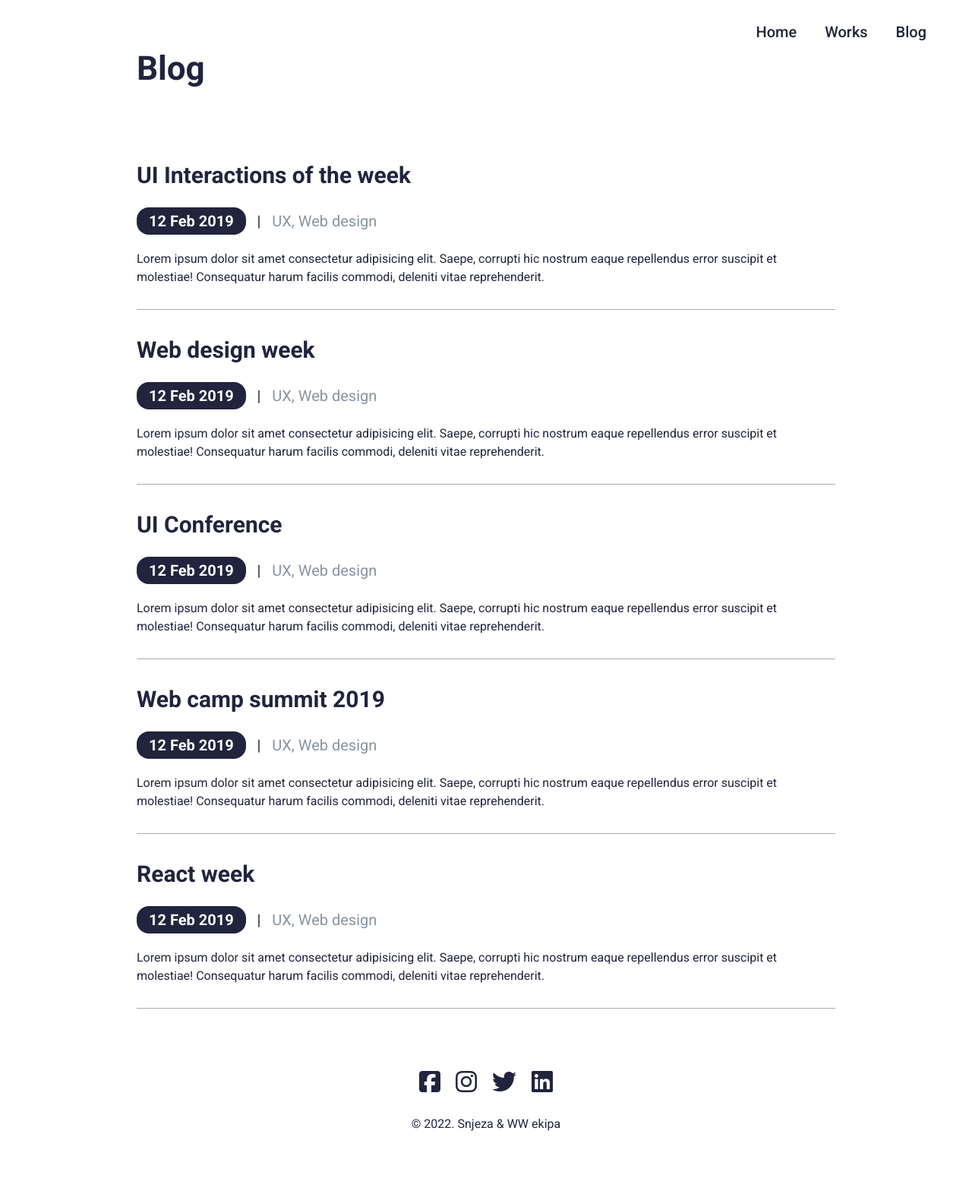
After one commit to SneSta3/portofolio-php, a PHP site: page /blog.php in a window 1280 px wide. The commit adds this page. Shown: the whole page at 76% size. Run offline with PHP 8.4, Linux system fonts and the light colour scheme; some libraries are stand-ins or nearby versions.

Commit message:
zavrseno

```diff
--- /dev/null
+++ b/blog.php
@@ -0,0 +1,47 @@
+<?php include('partials/header.php'); ?>
+
+<section class="container blog">
+    <h1>Blog</h1>
+    <article class="post">
+         <a href=""><h2>UI Interactions of the week</h2></a>
+         <div class="meta">
+            <span>12 Feb 2019</span> &nbsp;&nbsp;|&nbsp;&nbsp;
+            <span>UX, Web design</span>
+         </div>
+         <p>Lorem ipsum dolor sit amet consectetur adipisicing elit. Saepe, corrupti hic nostrum eaque repellendus error suscipit et molestiae! Consequatur harum facilis commodi, deleniti vitae reprehenderit.</p>
+    </article>
+    <article class="post">
+         <a href=""><h2>Web design week</h2></a>
+         <div class="meta">
+            <span>12 Feb 2019</span> &nbsp;&nbsp;|&nbsp;&nbsp;
+            <span>UX, Web design</span>
+         </div>
+         <p>Lorem ipsum dolor sit amet consectetur adipisicing elit. Saepe, corrupti hic nostrum eaque repellendus error suscipit et molestiae! Consequatur harum facilis commodi, deleniti vitae reprehenderit.</p>
+    </article>
+    <article class="post">
+         <a href=""><h2>UI Conference</h2></a>
+         <div class="meta">
+            <span>12 Feb 2019</span> &nbsp;&nbsp;|&nbsp;&nbsp;
+            <span>UX, Web design</span>
+         </div>
+         <p>Lorem ipsum dolor sit amet consectetur adipisicing elit. Saepe, corrupti hic nostrum eaque repellendus error suscipit et molestiae! Consequatur harum facilis commodi, deleniti vitae reprehenderit.</p>
+    </article>
+    <article class="post">
+         <a href=""><h2>Web camp summit 2019</h2></a>
+         <div class="meta">
+            <span>12 Feb 2019</span> &nbsp;&nbsp;|&nbsp;&nbsp;
+            <span>UX, Web design</span>
+         </div>
+         <p>Lorem ipsum dolor sit amet consectetur adipisicing elit. Saepe, corrupti hic nostrum eaque repellendus error suscipit et molestiae! Consequatur harum facilis commodi, deleniti vitae reprehenderit.</p>
+    </article>
+    <article class="post">
+         <a href=""><h2>React week</h2></a>
+         <div class="meta">
+            <span>12 Feb 2019</span> &nbsp;&nbsp;|&nbsp;&nbsp;
+            <span>UX, Web design</span>
+         </div>
+         <p>Lorem ipsum dolor sit amet consectetur adipisicing elit. Saepe, corrupti hic nostrum eaque repellendus error suscipit et molestiae! Consequatur harum facilis commodi, deleniti vitae reprehenderit.</p>
+    </article>
+</section>
+
+<?php include('partials/footer.php'); ?>
--- /dev/null
+++ b/partials/footer.php
@@ -0,0 +1,11 @@
+    <footer>
+        <ul>
+            <li><a href=""><i class="fa-brands fa-square-facebook"></i></a></li>
+            <li><a href=""><i class="fa-brands fa-instagram"></i></a></li>
+            <li><a href=""><i class="fa-brands fa-twitter"></i></a></li>
+            <li><a href=""><i class="fa-brands fa-linkedin"></i></a></li>
+        </ul>
+        <p>&copy; 2022. Snjeza & WW ekipa</p>
+    </footer>
+</body>
+</html>
--- /dev/null
+++ b/partials/header.php
@@ -0,0 +1,20 @@
+<!DOCTYPE html>
+<html lang="en">
+<head>
+    <meta charset="UTF-8">
+    <meta name="viewport" content="width=device-width, initial-scale=1.0">
+    <title>Portofolio</title>
+    <link rel="stylesheet" href="style.css">
+    <script src="https://kit.fontawesome.com/717cb88a69.js"crossorigin="anonymus"></script>
+</head>
+<body>
+    <nav>
+        <ul>
+           <li><a href="index.php">Home</a></li>
+           <li><a href="work.php">Works</a></li>
+           <li><a href="blog.php">Blog</a></li>
+        </ul>
+        <div class="hamburger">
+            <i class="fa-solid fa-bars"></i>
+        </div>
+    </nav>
--- a/style.css
+++ b/style.css
@@ -163,7 +163,7 @@ header p {
 
 .featured-works article.works {
     display: flex;
-    border-bottom: 1px solid #a09b9b;
+    border-bottom: 1px solid #aea9a9;
     padding-bottom: 15px;
     margin-bottom: 25px;
 }
@@ -233,3 +233,79 @@ footer i {
 footer i:hover {
     color: var(--primary);
 }
+
+/************** blog *******************/
+.blog h1, .featured-works.works h1 {
+    font-size: 44px;
+    margin-bottom: 55px;
+}
+
+.blog .post {
+    border-bottom:1px solid #aea9a9;
+    padding: 30px 0;
+}
+
+.blog .post:last-child {
+    margin-bottom: 80px;
+}
+
+.blog .post h2 {
+    font-size: 30px;
+}
+
+.blog .post .meta {
+    margin: 20px 0;
+    font-size: 20px;
+}
+
+.blog .post .meta span:nth-child(1) {
+    background: var(--dark-color);
+    color: var(--white);
+    border-radius: 16px;
+    display: inline-block;
+    padding: 3px 16px;
+    font-weight: 700;
+}
+
+.blog .post .meta span:nth-child(2) {
+    color: #8695a4;
+}
+
+.hamburger {
+    display: none;
+}
+
+/********* responsive *************/
+
+@media(max-width: 767px) {
+    .container {
+        width: 100%;
+        margin: auto;
+        padding: 0 10px;
+    }
+    .hamburger {
+        display: block;
+    }
+    nav ul {
+        display: none;
+    }
+    header {
+        flex-direction: column-reverse;
+        text-align: center;
+    }
+    header.container {
+        padding: 40px 0 80px 0;
+    }
+    .recent-posts .row:last-child {
+        flex-direction: column;
+    }
+    .recent-posts .post {
+        margin-bottom: 30px;
+    }
+    .featured-works article.works {
+        flex-direction: column;
+    }
+    body {
+        font-size: 95%;
+    }
+}
```
Also changed, not shown: index.php (+8 -101 lines), partials/home_header.php (added, +10 -0 lines), partials/recent_posts.php (added, +20 -0 lines), partials/works_part.php (added, +39 -0 lines), work.php (added, +8 -0 lines).
